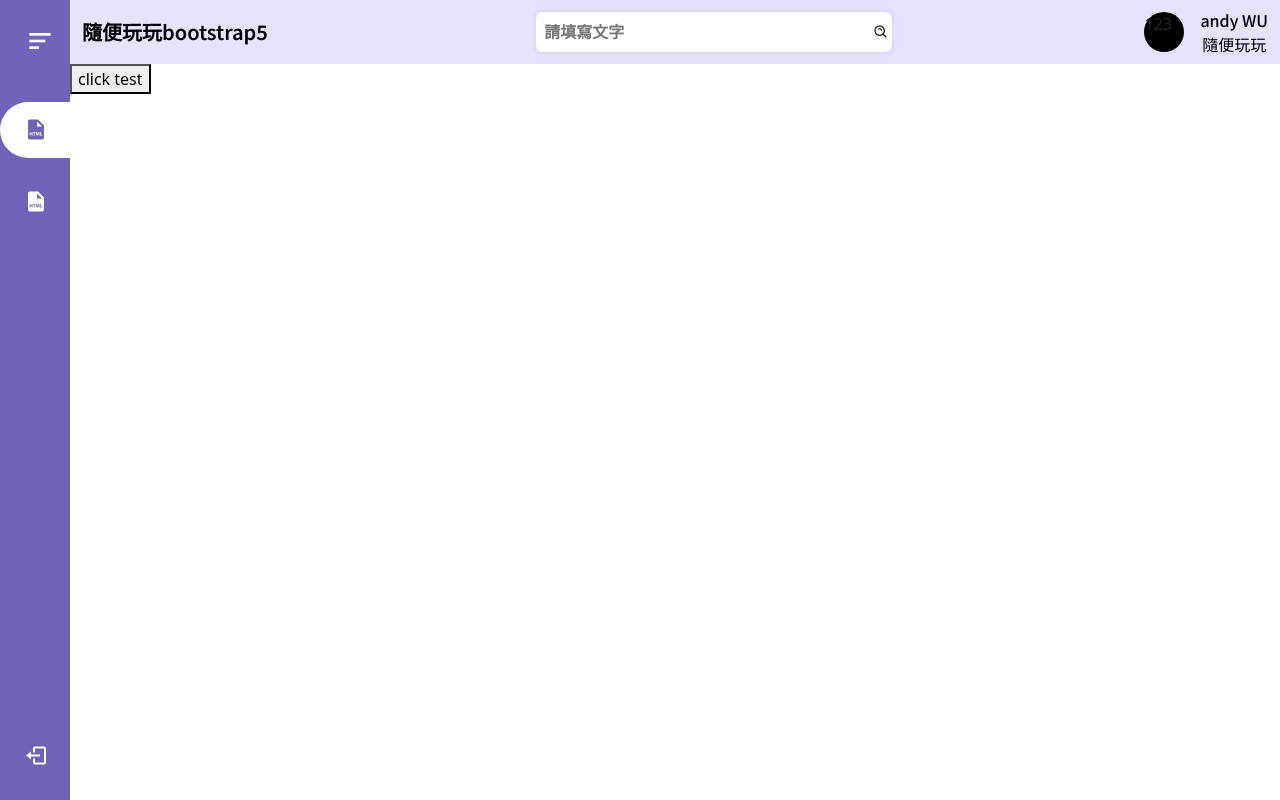
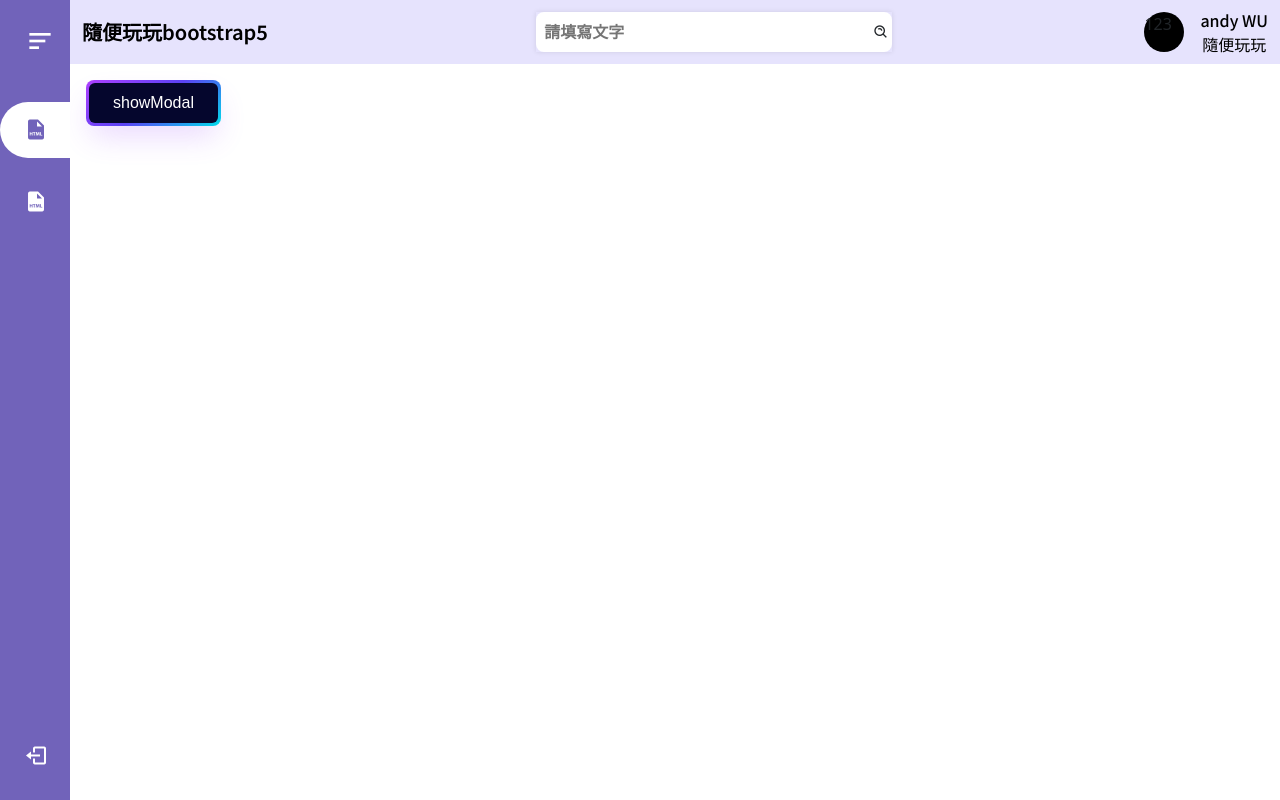
Before and after one commit to Andygggg/Vue3_Vite-boostape5, a Vue app: page /form/modal in a window 1280 px wide. Built offline with nearby package versions, Linux system fonts and the light colour scheme.

Commit message:
fix: modal and button css設計

```diff
--- a/src/content/Project/Form/Modal.vue
+++ b/src/content/Project/Form/Modal.vue
@@ -1,11 +1,17 @@
 <template>
-  <button @click="showModal">click test</button>
-  <MakeModal :modal-open="show" @closeEvent="closeModal"></MakeModal>
+  <div class="modal_box">
+    <MakeButton @click="showModal">showModal</MakeButton>
+    <MakeModal :modal-open="show" title="我是modal" @closeEvent="closeModal">
+      <ModalA></ModalA>
+    </MakeModal>
+  </div>
 </template>
 
 <script setup>
 import { ref } from 'vue'
+import MakeButton from '../../../views/MakeComponents/MakeButton.vue'
 import MakeModal from '../../../views/MakeComponents/MakeModal.vue'
+import ModalA from '../../../views/Modal/ModalA.vue'
 defineEmits(['closeEvent'])
 
 const show = ref(false)
@@ -18,3 +24,9 @@ const closeModal = () => {
   console.log(show.value)
 }
 </script>
+
+<style scoped>
+.modal_box {
+  padding: 1rem;
+}
+</style>
--- /dev/null
+++ b/src/views/MakeComponents/MakeButton.vue
@@ -0,0 +1,52 @@
+<template>
+  <button class="button_rgb" role="button">
+    <span class="text">
+      <slot>button</slot>
+    </span>
+  </button>
+</template>
+
+<script setup></script>
+
+<style scoped>
+.button_rgb {
+  align-items: center;
+  background-image: linear-gradient(144deg, #af40ff, #5b42f3 50%, #00ddeb);
+  border: 0;
+  border-radius: 8px;
+  box-shadow: rgba(151, 65, 252, 0.2) 0 15px 30px -5px;
+  box-sizing: border-box;
+  color: #ffffff;
+  display: flex;
+  font-family: Phantomsans, sans-serif;
+  font-size: 16px;
+  justify-content: center;
+  line-height: 1em;
+  max-width: 100%;
+  padding: 3px;
+  text-decoration: none;
+  user-select: none;
+  -webkit-user-select: none;
+  touch-action: manipulation;
+  white-space: nowrap;
+  cursor: pointer;
+}
+
+.button_rgb:active,
+.button_rgb:hover {
+  outline: 0;
+}
+
+.button_rgb span {
+  background-color: rgb(5, 6, 45);
+  padding: 12px 24px;
+  border-radius: 6px;
+  width: 100%;
+  height: 100%;
+  transition: 300ms;
+}
+
+.button_rgb:hover span {
+  background: none;
+}
+</style>
--- a/src/views/MakeComponents/MakeModal.vue
+++ b/src/views/MakeComponents/MakeModal.vue
@@ -10,10 +10,12 @@
     <div class="modal-dialog modal-dialog-centered modal-dialog-scrollable">
       <div class="modal-content">
         <div class="modal-header">
-          <h5 class="modal-title" id="myModalLabel">Modal title</h5>
+          <span class="modal_title" id="myModalLabel">{{ props.title }}</span>
           <button type="button" class="btn-close" @click="closeModal"></button>
         </div>
-        <div class="modal-body">...</div>
+        <div class="modal-body">
+          <slot> 資料加載中 </slot>
+        </div>
       </div>
     </div>
   </div>
@@ -31,6 +33,10 @@ const props = defineProps({
     },
     required: true,
   },
+  title: {
+    type: String,
+    required: true,
+  },
 })
 const emits = defineEmits(['closeEvent'])
 
@@ -40,23 +46,11 @@ onMounted(() => {
   modal.value = new Modal(document.getElementById('myModal'))
 })
 
-// const showModal = () => {
-//   modalOpen.value = true
-//   controlModal()
-// }
-
 const closeModal = () => {
   modal.value.hide()
   emits('closeEvent')
 }
 
-// const controlModal = () => {
-//   if (props.modalOpen) {
-//     modal.value.show()
-//   } else {
-//     modal.value.hide()
-//   }
-// }
 const isShow = computed(() => {
   return props.modalOpen
 })
@@ -68,3 +62,18 @@ watch(isShow, (newVal, oldVal) => {
   }
 })
 </script>
+
+<style scoped>
+.modal {
+  --bs-modal-width: max-content;
+}
+.modal-header {
+  background-color: rgb(207, 207, 207);
+}
+.modal_title {
+  margin-bottom: 0;
+  font-weight: bold;
+  font-size: 1.3rem;
+  color: black;
+}
+</style>
--- /dev/null
+++ b/src/views/Modal/ModalA.vue
@@ -0,0 +1,11 @@
+<template>
+  <div class="box">我來測試modal</div>
+</template>
+
+<script setup></script>
+
+<style scoped>
+.box {
+  width: 400px;
+}
+</style>
```
